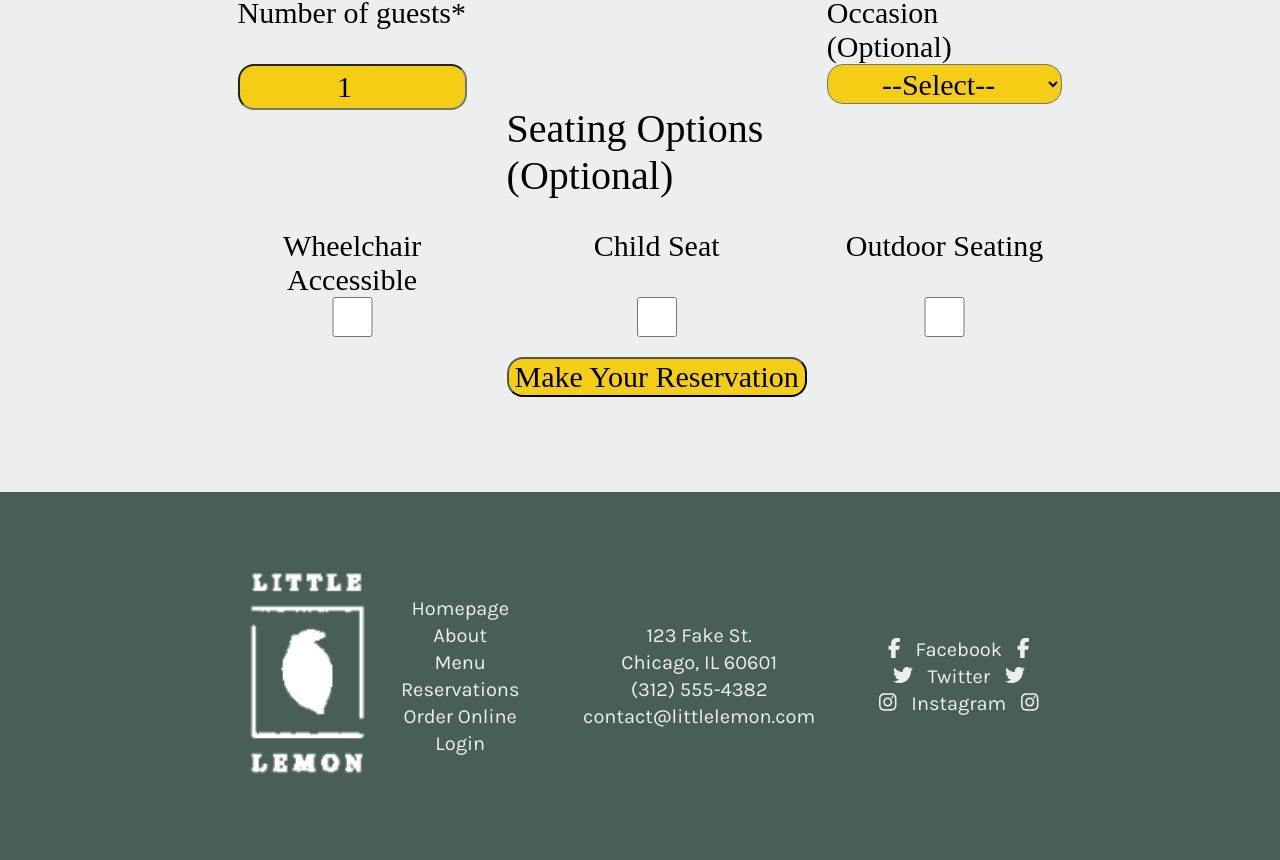
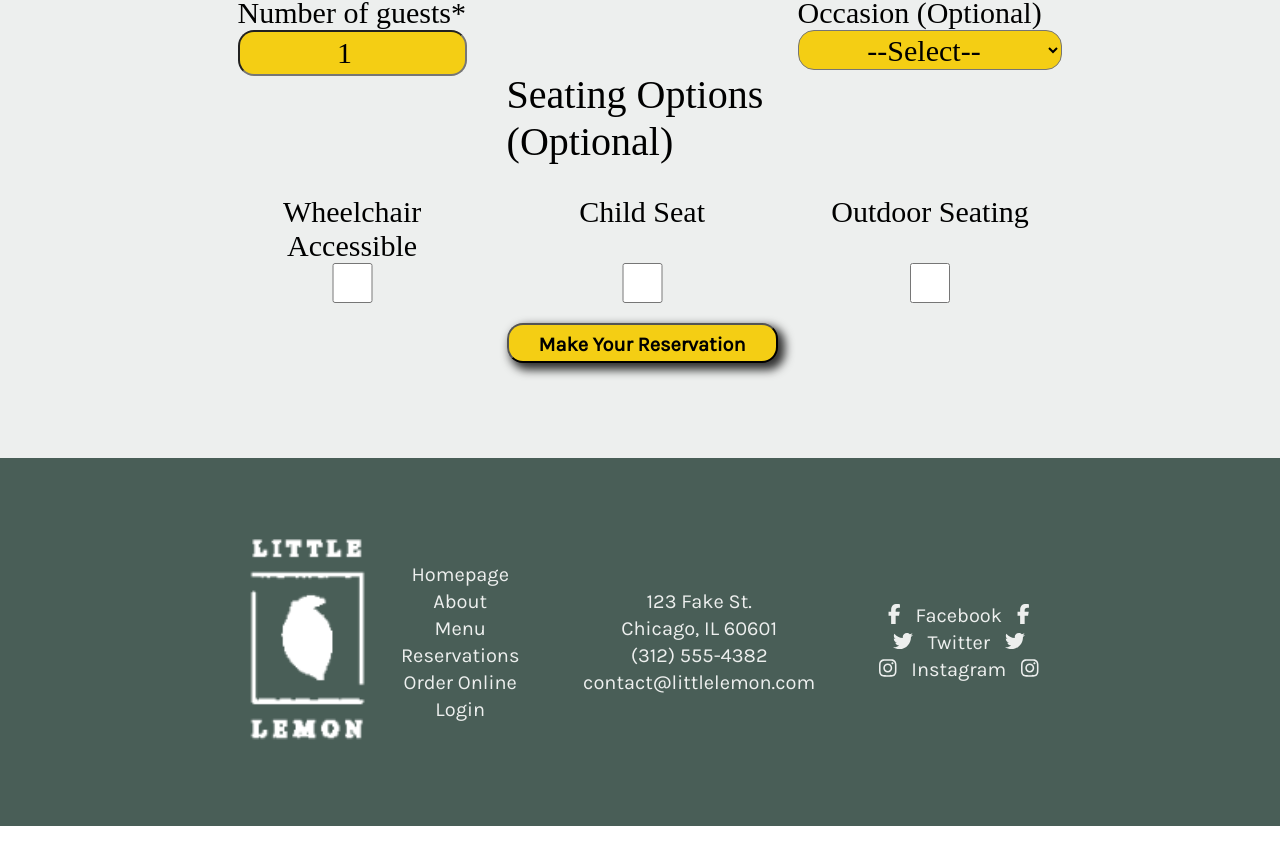
Before and after one commit to horoserp/Capstone, a React (Create React App) app: page /reservations in a window 1280 px wide. Shown: the part 1147-2007 px from the top of the page. After the commit the page ends 1973 px from the top, so only its background shows below. Built offline with nearby package versions, Linux system fonts and the light colour scheme; a web font is replaced by a local one.

Commit message:
Update: Style submit inputs like buttons.

```diff
--- a/src/App.css
+++ b/src/App.css
@@ -95,7 +95,7 @@ section:first-of-type > div > p {
     border-radius: 16px;
 }
 
-button {
+button, input[type=submit] {
     font-family: 'Karla', sans-serif;
     font-size: 20px;
     font-weight: bold;
--- a/src/Components/ReserveForm.js
+++ b/src/Components/ReserveForm.js
@@ -73,7 +73,6 @@ function ReserveForm(state, stateChange) {
         <form
             onSubmit={handleSubmit}
             className="grid"
-            // style={{display: "grid", maxWidth: 200, gap: 20}}
         >
             <label htmlFor="res-date" className="col-1 gap">Choose date*</label>
             <input
```
